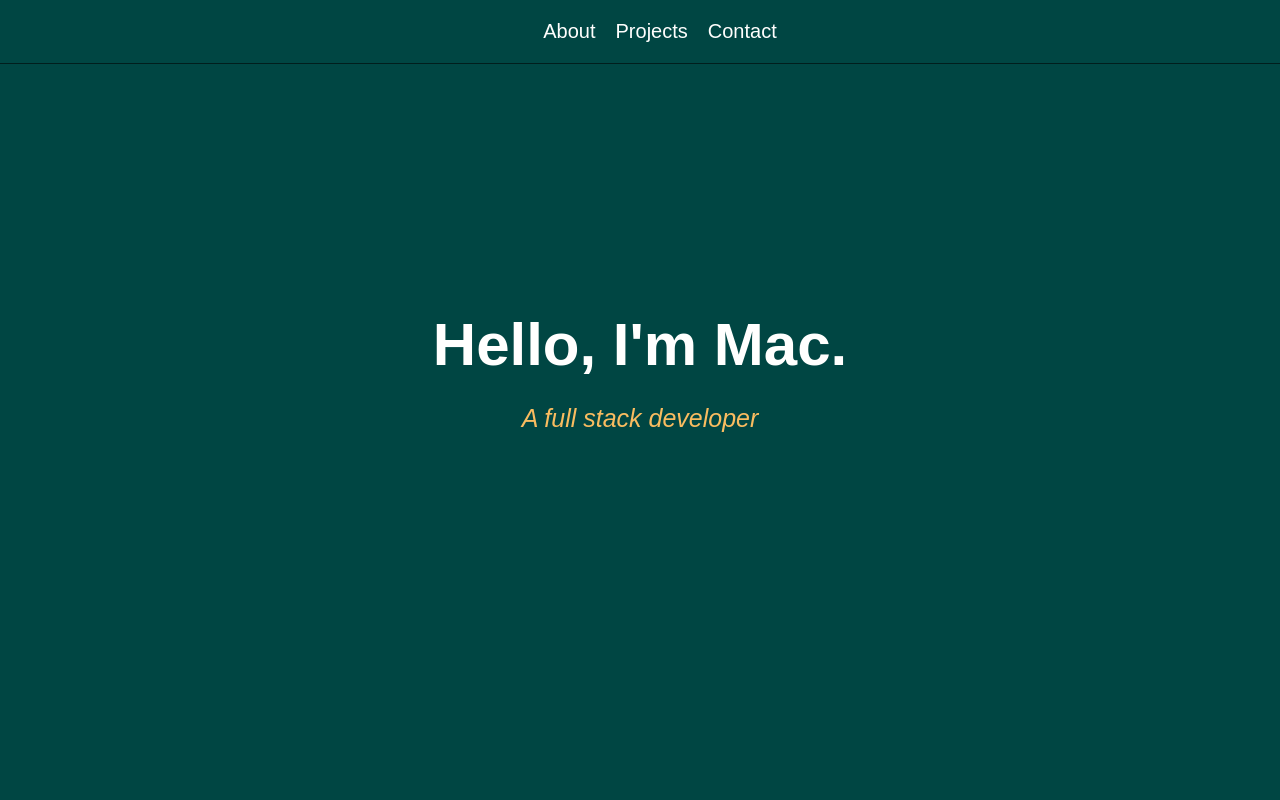
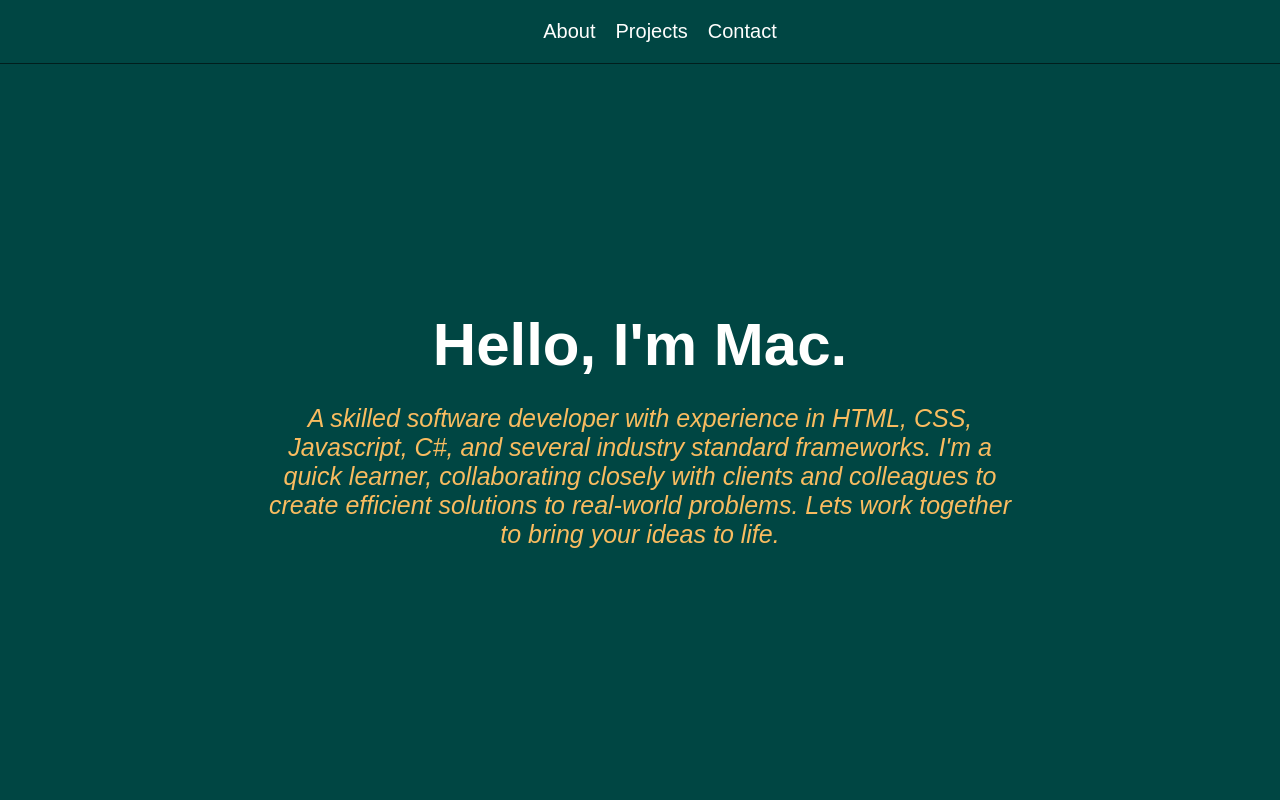
Before and after one commit to Mac-ziis/Portfolio-ideation, a plain HTML site: page index.html in a window 1280 px wide. Shown: the top 800 px of the page. Drawn offline with Linux system fonts and the light colour scheme.

Commit message:
an update to index.html. made changes to the about me section on the home page

```diff
--- a/index.html
+++ b/index.html
@@ -10,6 +10,7 @@
 
 <body>
   <header>
+    <!-- Href needs to be updated. about could be changed to  -->
     <nav id="navbar">
       <ul class="nav-links">
         <li><a href="#Welcome" class="nav-link">About</a></li>
@@ -19,8 +20,9 @@
     </nav>
   </header>
   <section id="welcome-section">
+    <!-- Add more here  -->
     <h1>Hello, I'm Mac.</h1>
-    <p>A full stack developer</p>
+    <p>A skilled software developer with experience in HTML, CSS, Javascript, C#, and several industry standard frameworks. I'm a quick learner, collaborating closely with clients and colleagues to create efficient solutions to real-world problems. Lets work together to bring your ideas to life.</p>
   </section>
   <section id="projects">
     <h1>These are some of my projects</h1>
--- a/styles.css
+++ b/styles.css
@@ -67,6 +67,8 @@ section {
   color: var(--headline);
   display: flex;
   flex-direction: column;
+  padding-left: 20%;
+  padding-right: 20%;
 }
 
 #welcome-section h1 {
```
